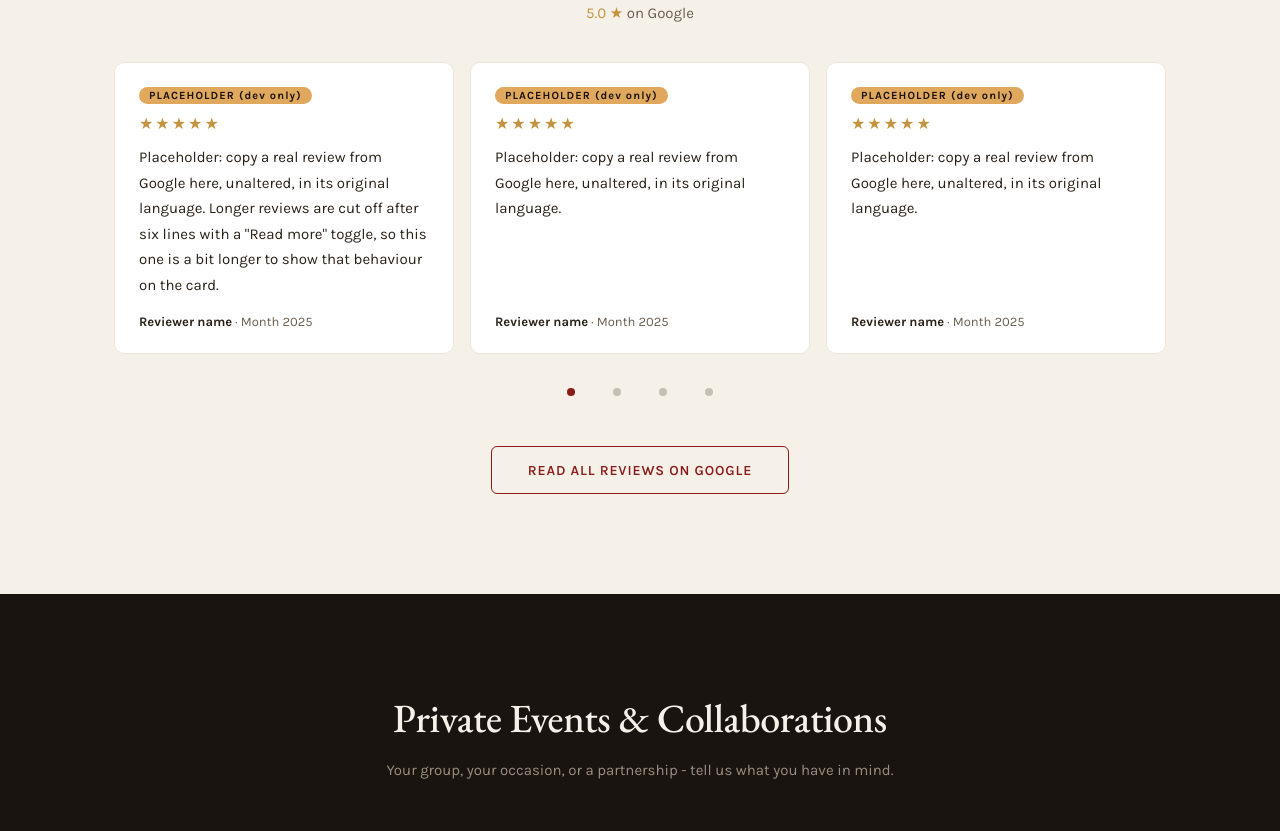
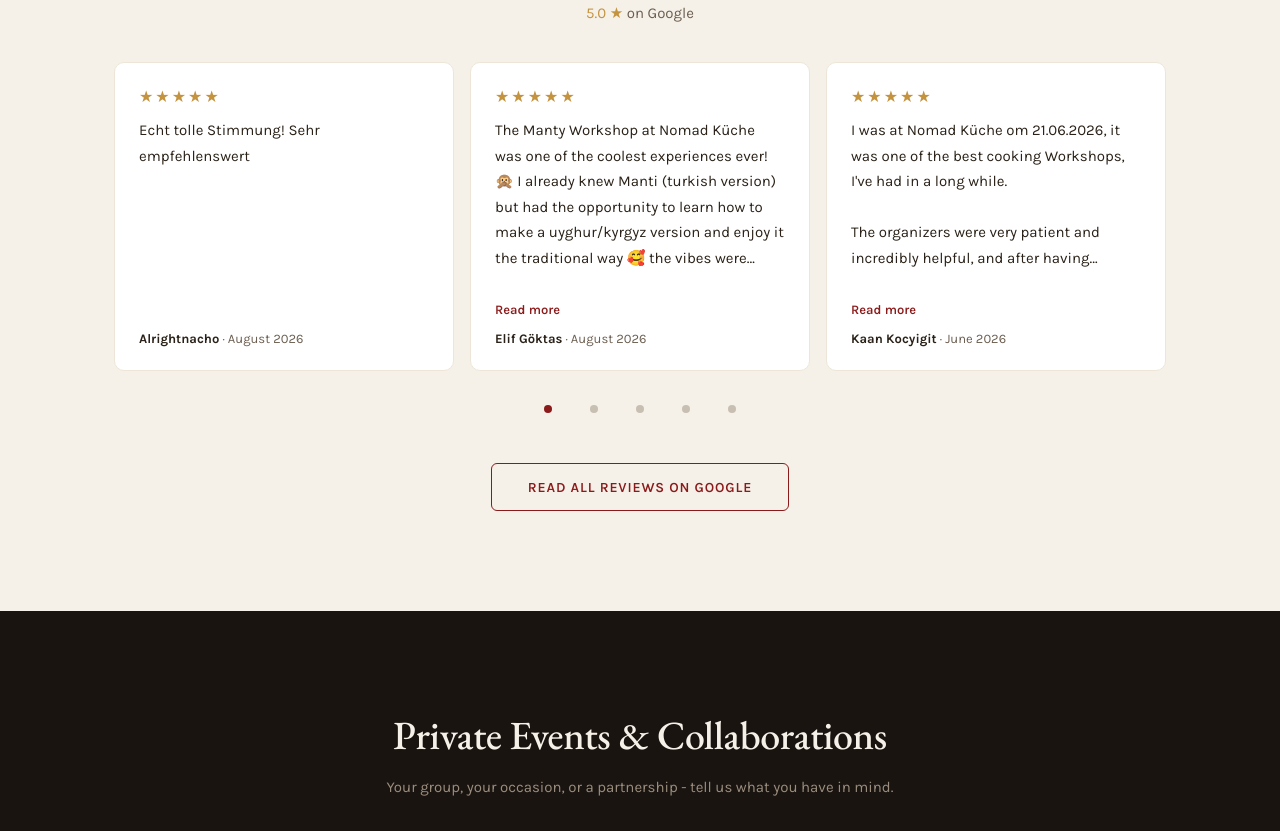
Before and after one commit to dmifer/nomad-kuche, a Next.js app: page / in a window 1280 px wide. Shown: the part 3154-3985 px from the top of the page. Built offline with nearby package versions, Linux system fonts and the light colour scheme.

Commit message:
feat: add reviews

```diff
--- a/src/reviews.js
+++ b/src/reviews.js
@@ -9,7 +9,30 @@ export const reviewsMeta = {
 };
 
 // { name: "Anna K.", rating: 5, date: "March 2025", text: "…", lang: "de" }
-export const realReviews = [];
+// Copied unaltered from Google Maps on 2026-10-27 (original language, incl. emoji and typos).
+// Google only shows relative dates ("2 months ago"), so `date` is the approximate month.
+export const realReviews = [
+  {
+    name: "Maria Thurner", rating: 5, date: "August 2026", lang: "de",
+    text: "Ich durfte an Nargiza‘s erstem Manty Workshop teilnehmen und muss sagen, ich war begeistert. Die liebevolle Begleitung durch den Kochprozess, die guten Erklärungen und auch die Verknüpfungen mit kulturellen Elementen und persönlichen Anekdoten machten diesen Tag zu einem unvergesslichen Erlebnis 👩🏼‍🍳 Die Zutaten waren von hervorragender Qualität und zwischen den einzelnen Arbeitsschritten wurde frisches Obst, Tee und kirgisische Süßigkeiten angeboten 🥹 Absolut empfehlenswert als Solo-Date oder auch als Unternehmung mit Freunden oder Familie!",
+  },
+  {
+    name: "Alrightnacho", rating: 5, date: "August 2026", lang: "de",
+    text: "Echt tolle Stimmung! Sehr empfehlenswert",
+  },
+  {
+    name: "Elif Göktas", rating: 5, date: "August 2026", lang: "en",
+    text: "The Manty Workshop at Nomad Küche was one of the coolest experiences ever! 🙊 I already knew Manti (turkish version) but had the opportunity to learn how to make a uyghur/kyrgyz version and enjoy it the traditional way 🥰 the vibes were great! our host Nargiza was so kind and you could tell how much this project means to her! I definetely recommend attending and will come back for other workshops :)",
+  },
+  {
+    name: "Kaan Kocyigit", rating: 5, date: "June 2026", lang: "en",
+    text: "I was at Nomad Küche om 21.06.2026, it was one of the best cooking Workshops, I've had in a long while.\n\nThe organizers were very patient and incredibly helpful, and after having cooked Manty together, we shared a big meal, with tea, sauces and dried yoghurt balls (Kur[u]t).\n\nWe made the Manty in 3 shapes, Kyrgyz, Uyghur and Chinese, each one beautiful on their own and very tasty!\n\nIt was a great experience and I do plan on going to the upcomming Workshops too!",
+  },
+  {
+    name: "Alina Fedosova", rating: 5, date: "August 2026", lang: "en",
+    text: "The workshop was exceptionally lovely and fun ❤️ Nargi is putting so much love and care, and is such a good teacher - I was a complete newbie but managed to do a whole bunch of manty that I was quite proud of! 🥰 Couldn't resist to eat them all at the end (no regrets!)",
+  },
+];
 
 // Layout stand-ins. Shown ONLY in local development (never in a production build)
 // and only while realReviews is empty. Replace with real reviews, then ignore this list.
--- a/src/ui.jsx
+++ b/src/ui.jsx
@@ -49,7 +49,7 @@ const ReviewCard = ({ r, more, less }) => {
       {r.placeholder && <span style={{ alignSelf: "flex-start", marginBottom: 10, padding: "2px 10px", borderRadius: 20, background: "#E0A85C", color: T.dark, fontFamily: "'Karla', sans-serif", fontSize: 11, fontWeight: 700, letterSpacing: "0.1em" }}>PLACEHOLDER (dev only)</span>}
       <div aria-label={`${r.rating} / 5`} style={{ color: T.gold, letterSpacing: 2, fontSize: 16 }}>{"★".repeat(r.rating)}{"☆".repeat(5 - r.rating)}</div>
       <blockquote style={{
-        fontFamily: "'Karla', sans-serif", fontSize: 15, lineHeight: 1.7, color: T.textDark, margin: "12px 0 16px", flex: 1,
+        fontFamily: "'Karla', sans-serif", fontSize: 15, lineHeight: 1.7, color: T.textDark, margin: "12px 0 16px", flex: 1, whiteSpace: "pre-line",
         ...(long && !open ? { display: "-webkit-box", WebkitLineClamp: 6, WebkitBoxOrient: "vertical", overflow: "hidden" } : {}),
       }}>{r.text}</blockquote>
       {long && <button onClick={() => setOpen(!open)} style={{ alignSelf: "flex-start", background: "none", border: "none", cursor: "pointer", color: T.crimson, fontFamily: "'Karla', sans-serif", fontSize: 13, fontWeight: 600, padding: "8px 0", minHeight: 44 }}>{open ? less : more}</button>}
```
Also changed, not shown: 1 other file (tests, documents, lock files or other folders).
